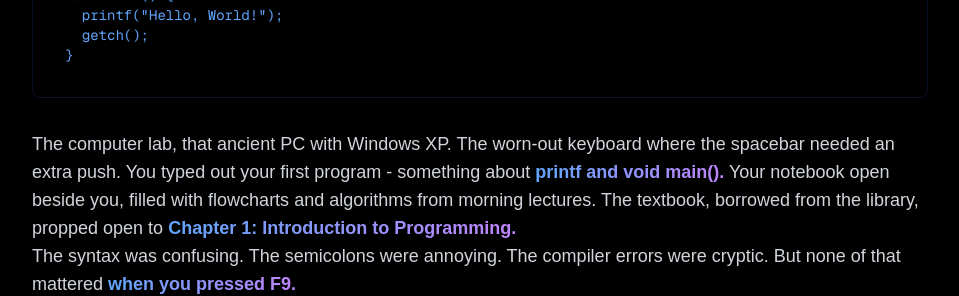
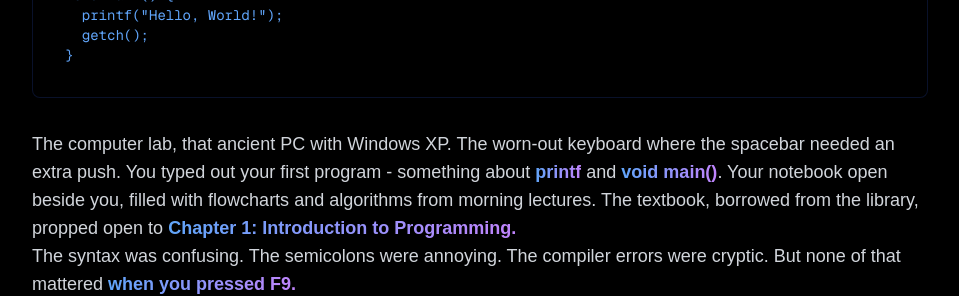
Before and after one commit to SouravInsights/runtime-works, a Next.js app: page /manifesto in a window 1280 px wide. Shown: the part 1120-1416 px from the top of the page, without its empty margins (160-1119 px from the left). Built offline with nearby package versions, Linux system fonts and the light colour scheme.

Commit message:
Update ManifestoPage.tsx

```diff
--- a/app/manifesto/ManifestoPage.tsx
+++ b/app/manifesto/ManifestoPage.tsx
@@ -250,10 +250,11 @@ void main() {
                   The computer lab, that ancient PC with Windows XP. The
                   worn-out keyboard where the spacebar needed an extra push. You
                   typed out your first program - something about{" "}
-                  <Highlight>printf and void main().</Highlight> Your notebook
-                  open beside you, filled with flowcharts and algorithms from
-                  morning lectures. The textbook, borrowed from the library,
-                  propped open to{" "}
+                  <Highlight>printf</Highlight> and{" "}
+                  <Highlight>void main()</Highlight>. Your notebook open beside
+                  you, filled with flowcharts and algorithms from morning
+                  lectures. The textbook, borrowed from the library, propped
+                  open to{" "}
                   <Highlight>Chapter 1: Introduction to Programming.</Highlight>
                 </Text>
 
```
